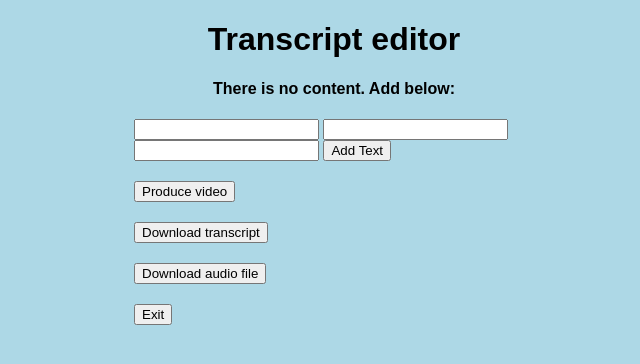
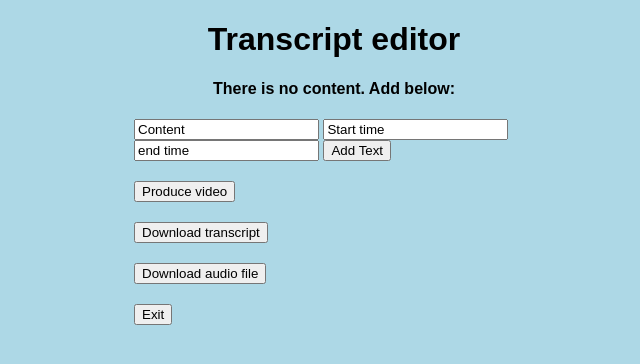
Before and after one commit to Sahilvohra58/videosync_platform, a Flask app: page /edit_subtitles in a window 1280 px wide. Shown: the top 364 px of the page, without its empty margins (306-946 px from the left). Run offline with Flask 2, Linux system fonts and the light colour scheme; data that the repository does not hold is empty.

Commit message:
Minor edits

```diff
--- a/templates/edit_subtitles_page.html
+++ b/templates/edit_subtitles_page.html
@@ -34,9 +34,9 @@
 
     <div class="form">
         <form action="/edit_subtitles" method="POST">
-            <input type="text" name="content" id="Content">
-            <input type="float" name="start time" id="Start_Time">
-            <input type="float" name="end time" id="End_Time">
+            <input type="text" name="content" id="Content" value="Content">
+            <input type="float" name="start time" id="Start_Time" value="Start time">
+            <input type="float" name="end time" id="End_Time" value="end time">
             <input type="submit" value="Add Text">
         </form>
     </div>
```
